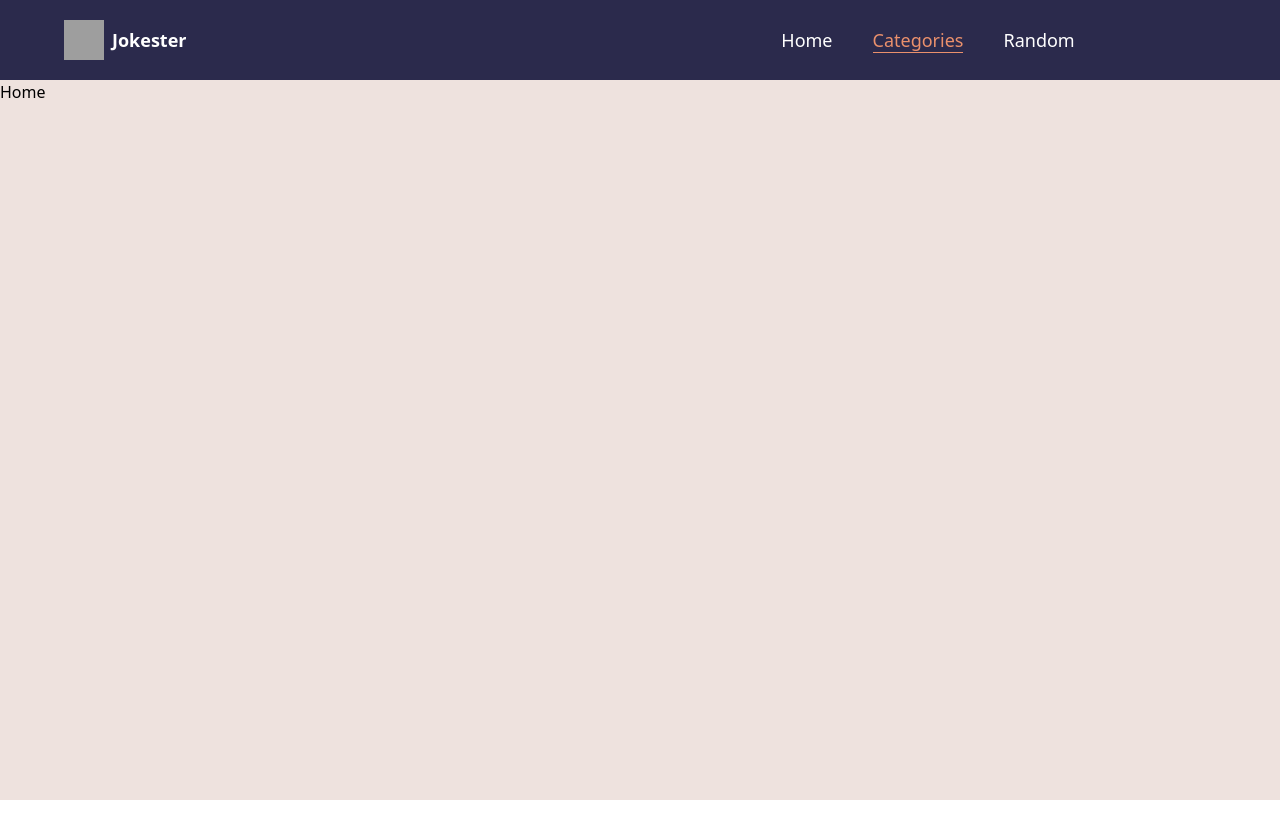
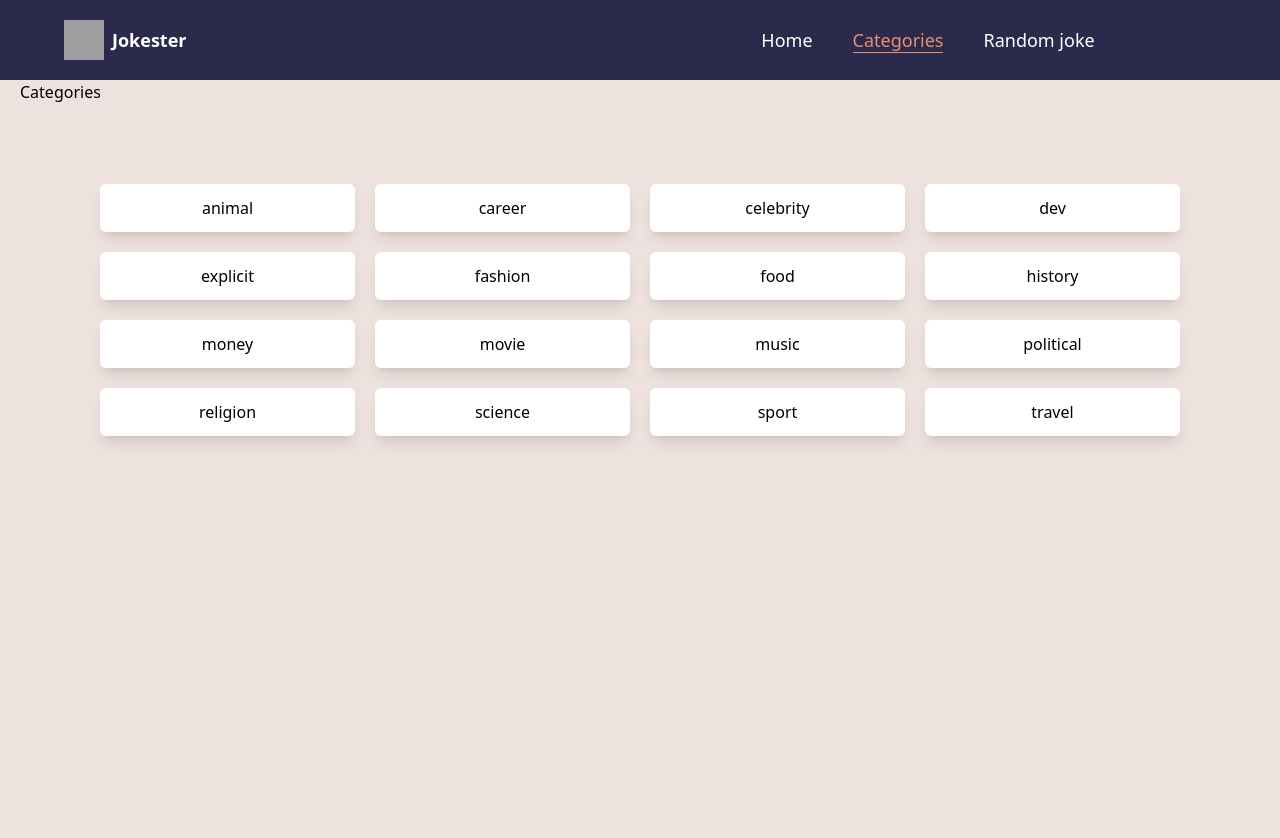
Before and after one commit to geoffreykithuku/jokester, a React (Create React App) app: page /categories in a window 1280 px wide. Shown: the top 838 px of the page. Before the commit the page ends 800 px from the top, so only its background shows below. Built offline with nearby package versions, Linux system fonts and the light colour scheme; grey boxes are pictures that could not be loaded.

Commit message:
style joke and category components

```diff
--- a/src/App.tsx
+++ b/src/App.tsx
@@ -1,15 +1,24 @@
-import React from 'react';
-import logo from './logo.svg';
-import './App.css';
-import Navbar from './components/Navbar';
-import Home from './components/Home';
+import React from "react";
+import logo from "./logo.svg";
+import "./App.css";
+import Navbar from "./components/Navbar";
+import Home from "./components/Home";
+import { Routes, Route } from "react-router-dom";
+import CategoryList from "./components/CategoryList";
+import Jokes from "./components/Jokes";
 
 function App() {
   return (
-    <div className="bg-[#EEE2DE] h-screen">
+    <>
       <Navbar />
-      <Home />
-    </div>
+      <div className="bg-[#EEE2DE] min-h-screen px-5">
+        <Routes>
+          <Route path="/" element={<Home />} />
+          <Route path="/categories" element={<CategoryList />} />
+          <Route path="/random" element={<Jokes />} />
+        </Routes>
+      </div>
+    </>
   );
 }
 
--- a/src/components/CategoryList.tsx
+++ b/src/components/CategoryList.tsx
@@ -1,9 +1,42 @@
-import React from 'react'
+import React from "react";
 
 const CategoryList = () => {
+  // sample array with 10 categories
+
+  const categories = [
+    "animal",
+    "career",
+    "celebrity",
+    "dev",
+    "explicit",
+    "fashion",
+    "food",
+    "history",
+    "money",
+    "movie",
+    "music",
+    "political",
+    "religion",
+    "science",
+    "sport",
+    "travel",
+  ];
+
   return (
-    <div>CategoryList</div>
-  )
-}
+    <div className="w-full justify-center items-center">
+      <h2>Categories</h2>
+      <div className="grid grid-cols-3 sm:grid-cols-4  gap-5 mt-10 md:mt-20 mx-5 sm:mx-8 md:mx-20">
+        {categories.map((category) => (
+          <div
+            key={category}
+            className="shadow-lg cursor-pointer hover:bg-[#EA906C] hover:text-white hover:font-bold rounded-md bg-white  text-center transition-all duration-300 p-3"
+          >
+            <p>{category}</p>
+          </div>
+        ))}
+      </div>
+    </div>
+  );
+};
 
-export default CategoryList
+export default CategoryList;
--- a/src/components/Jokes.tsx
+++ b/src/components/Jokes.tsx
@@ -2,17 +2,37 @@ import React from "react";
 
 const Jokes = () => {
   return (
-    <div className="shadow-lg rounded-lg bg-white p-4">
-      <p>Category</p>
-      <div>
-        <img src="" alt="" />
+    <div className="w-full items-center justify-center flex flex-col">
+      <h2 className="mb-3 sm:mb-10">Random Joke</h2>
+
+      <div className="shadow-lg rounded-lg bg-white p-3 sm:p-6 w-full max-w-[450px]">
+        <p className="text-[#B31312] font-medium text-sm mb-5">**Category**</p>
+        <div className="mb-2 sm:mb-5 max-w-[250px] w-full mx-auto">
+          <img
+            src="https://api.chucknorris.io/img/chucknorris_logo_coloured_small@2x.png"
+            alt=""
+            className="w-full h-full object-cover"
+          />
+        </div>
+        <div>
+          <img src="" alt="" />
+        </div>
+        <p className="text-sm text-[#2B2A4C] text-center">
+          Lorem ipsum dolor, sit amet consectetur adipisicing elit. Repellendus
+          perspiciatis nihil molestiae explicabo, beatae dolore quos impedit
+          quas ea corporis minus deserunt praesentium in laboriosam inventore
+          nesciunt alias modi vero.
+        </p>
       </div>
-      <p>
-        Lorem ipsum dolor, sit amet consectetur adipisicing elit. Repellendus
-        perspiciatis nihil molestiae explicabo, beatae dolore quos impedit quas
-        ea corporis minus deserunt praesentium in laboriosam inventore nesciunt
-        alias modi vero.
-      </p>
+
+      <div className="flex justify-between mt-2 sm:mt-10 w-full max-w-[450px]">
+        <button className="bg-[#EA906C] text-white py-2 px-5 rounded-md">
+          Previous
+        </button>
+        <button className="bg-[#EA906C] text-white py-2 px-5 rounded-md">
+          Next
+        </button>
+      </div>
     </div>
   );
 };
--- a/src/components/Navbar.tsx
+++ b/src/components/Navbar.tsx
@@ -30,7 +30,7 @@ const Navbar = () => {
       path: "/categories",
     },
     {
-      name: "Random",
+      name: "Random joke",
       path: "/random",
     },
   ];
```
